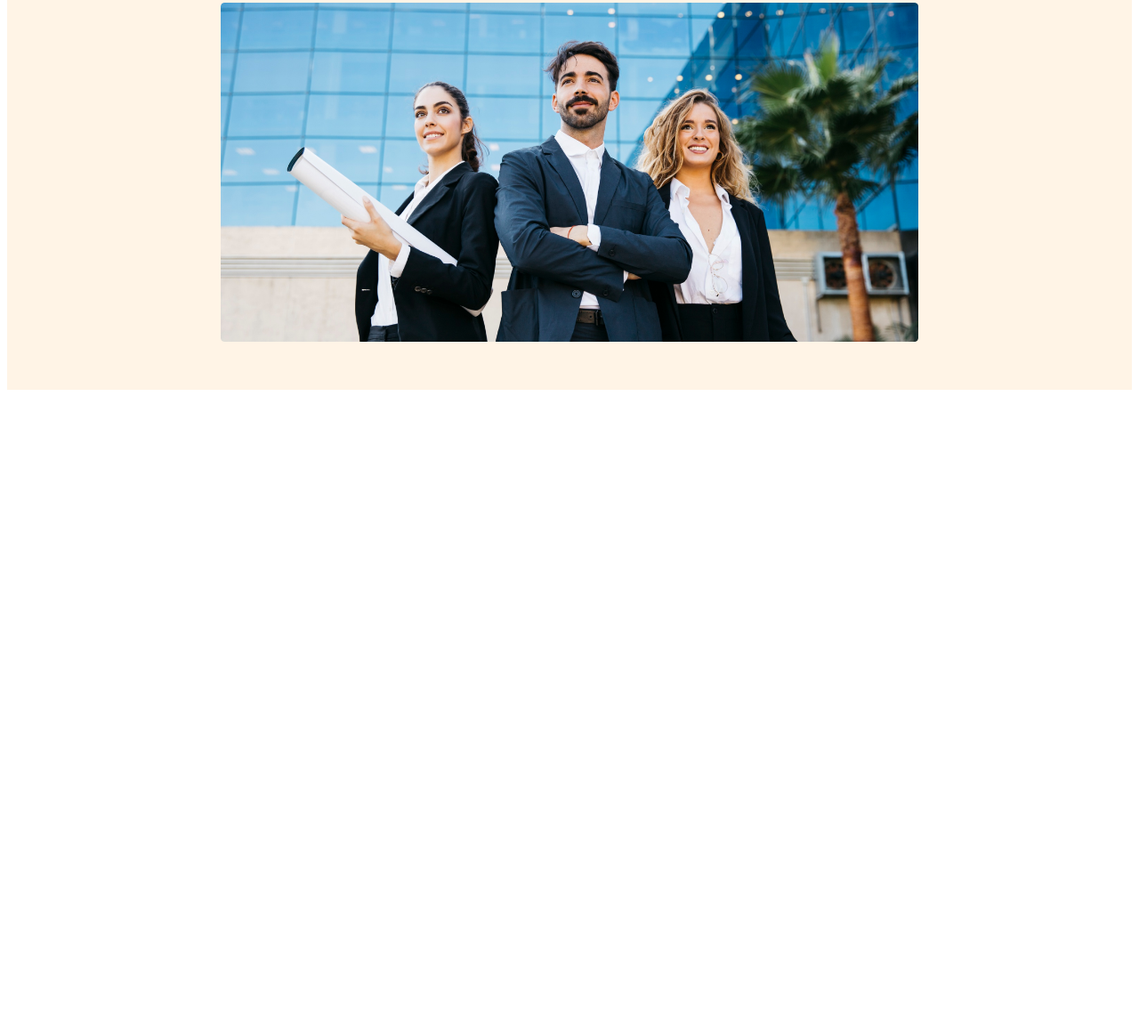
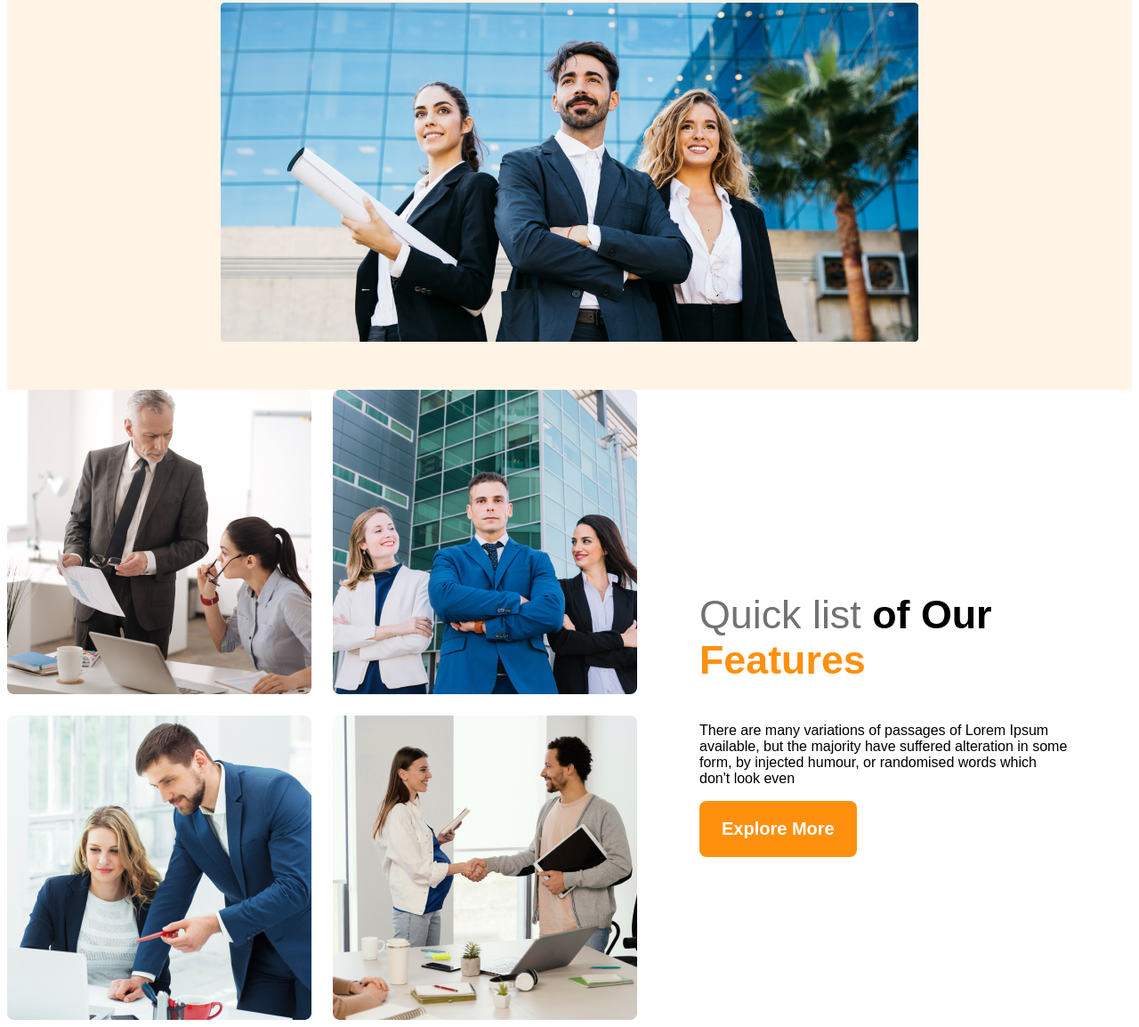
Before and after one commit to mehedihasan92/g3-architects-website, a plain HTML site: page index.html in a window 1280 px wide. Shown: the part 595-1749 px from the top of the page at 89% size. Before the commit the page ends 1041 px from the top, so only its background shows below. Drawn offline with Linux system fonts and the light colour scheme.

Commit message:
features content added

```diff
--- a/index.html
+++ b/index.html
@@ -8,6 +8,7 @@
 </head>
 
 <body>
+    <!-- header start -->
     <header>
         <nav>
             <h3 class="nav-title">G3 Architects</h3>
@@ -30,9 +31,24 @@
             <img src="images/banner.png" alt="">
         </div>
     </header>
+    <!-- header end -->
 
     <main>
+        <!-- teams section start -->
+        <section class="teams-container">
+            <div class="teams-img-container">
+                <img src="images/team1.png" alt="">
+                <img src="images/team2.png" alt="">
+                <img src="images/team3.png" alt="">
+                <img src="images/team4.png" alt="">
+            </div>
 
+            <div class="teams-content">
+                <h3 class="teams-title"><span class="quick-list">Quick list </span><span class="of-our">of Our</span> <span class="text-features">Features</span></h3>
+                <p class="teams-description">There are many variations of passages of Lorem Ipsum available, but the majority have suffered alteration in some form, by injected humour, or randomised words which don't look even</p>
+                <button class="btn-primary">Explore More</button>
+            </div>
+        </section>
     </main>
 
     <footer>
--- a/style/architect.css
+++ b/style/architect.css
@@ -100,3 +100,38 @@ nav li a{
         flex-direction: column;
     }
 }
+
+main{
+    max-width: 1440px;
+    margin: 0 auto;
+}
+
+/* teams styles */
+.teams-container{
+    display: flex;
+    align-items: center;
+}
+
+.teams-img-container{
+    display: grid;
+    grid-template-columns: repeat(2, 1fr);
+    gap: 1.5rem;
+}
+
+.teams-content{
+    padding-left: 70px;
+    padding-right: 70px;
+}
+
+.teams-title{
+    font-size: 2.8rem;
+}
+
+.teams-title .quick-list{
+    color:#727272;
+    font-weight: 500;
+}
+.teams-title .text-features{
+    color: #FF900E;
+    font-weight: 700;
+}
```
